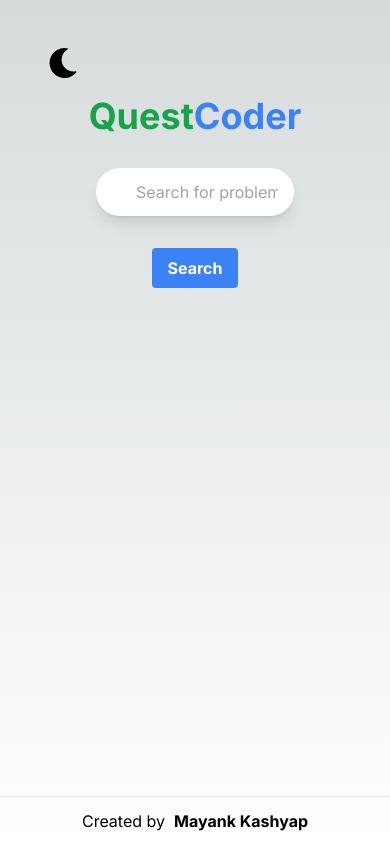
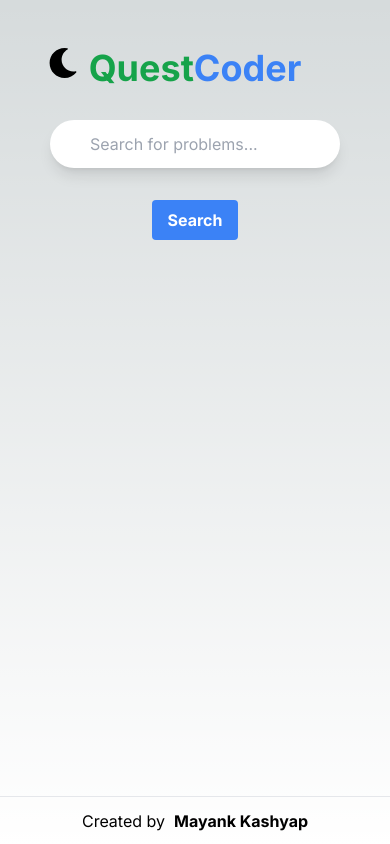
Before and after one commit to mayankkashyap1373/questcoder_client, a Next.js app: page / in a window 390 px wide. Built offline with nearby package versions, Linux system fonts and the light colour scheme.

Commit message:
Add mobile optimization

```diff
--- a/app/page.js
+++ b/app/page.js
@@ -30,7 +30,7 @@ export default function Home() {
       <button onClick={toggleDarkMode} className='absolute mt-12 ml-12 text-3xl sm:text-2xl'>
         {darkMode ? <FaSun /> : <FaMoon />}
       </button>
-      <main className="flex flex-col items-center p-24">
+      <main className="flex flex-col items-center p-12 sm:p-24 md:18">
         <h1 className="text-4xl sm:text-6xl font-bold text-center mb-8">
           <span className={`${!darkMode ? 'text-green-600': 'text-green-900'}`}>Quest</span><span className={`${!darkMode ? 'text-blue-500': 'text-blue-900'}`}>Coder</span>
         </h1>
--- a/components/ProblemCard.js
+++ b/components/ProblemCard.js
@@ -29,7 +29,7 @@ export default function ProblemCard({ problem, darkMode }) {
     const capitalizedTags = problem.tags.map(tag => capitalizeFirstLetter(tag));
 
     return (
-        <div className={`shadow-md rounded-md p-5 mb-5 overflow-x-hidden overflow-y-auto ${darkMode ? 'bg-gray-800 text-white' : 'bg-white text-black'}`}>
+        <div className={`shadow-md rounded-md p-5 mb-1 overflow-x-hidden overflow-y-auto ${darkMode ? 'bg-gray-800 text-white' : 'bg-white text-black'}`}>
             <h2 className="text-xl font-bold mb-2">{problem.name}</h2>
             <p className="mb-4 text-sm">{problemStatement}</p>
             <p><strong>Difficulty Level:</strong> {difficultyLevel || 'Not provided'}</p>
--- a/components/SearchForm.js
+++ b/components/SearchForm.js
@@ -11,6 +11,7 @@ export default function SearchForm({darkMode}) {
     const [filters, setFilters] = useState({ source: [], difficulty: [] });
     const [searched, setSearched] = useState(false);
     const [problemInfo, setProblemInfo] = useState({});
+    const [loading, setLoading] = useState(false);
 
     useEffect(() => {
         handleFilterChange(filters);
@@ -36,8 +37,9 @@ export default function SearchForm({darkMode}) {
             if (filters.difficulty && filters.difficulty.length > 0) {
                 urlForProblemsSearch += `&difficulty=${filters.difficulty.join(',')}`;
             }
-
+            setLoading(true);
             const problemsData = await axios.get(urlForProblemsSearch);
+            setLoading(false);
             console.log("Problems data in Search Form:", problemsData);
             setProblems(problemsData.data.problems);
             const problemInfoData = await axios.get(urlForProblemInfo);
@@ -46,6 +48,7 @@ export default function SearchForm({darkMode}) {
             setSearched(true);
 
         } catch (error) {
+            setLoading(false);
             console.error('Error:', error);
         }
     };
@@ -55,9 +58,12 @@ export default function SearchForm({darkMode}) {
     };
 
     return (
-            <>
-                <form onSubmit={handleSubmit} className={`w-full ${darkMode ? 'dark' : ''}`}>
-                    <div className="relative w-full sm:w-7/12 m-auto">
+        <div>
+        {loading ?
+        <div className="w-16 h-16 border-t-4 border-b-4 border-blue-500 rounded-full animate-spin" /> :
+
+            (<><form onSubmit={handleSubmit} className={`w-full ${darkMode ? 'dark' : ''}`}>
+                <div className="relative w-full md:w-1/2 sm:w-1/2 m-auto">
                     <input
                         type="text"
                         className={`h-12 rounded-full w-full py-2 px-4 leading-tight focus:outline-none pl-10 shadow-lg ${darkMode ? 'text-white bg-gray-800 focus:bg-gray-700 focus:border-blue-500' : 'text-gray-900 bg-white focus:bg-white focus:border-blue-500'}`}
@@ -81,5 +87,8 @@ export default function SearchForm({darkMode}) {
             <Results searchTerm={searchTerm} problems={problems} darkMode={darkMode} onFilterChange={handleFilterChange} filters={filters} />
             </div>
             </>
+            )}
+
+        </div>
 )
 }
--- a/tailwind.config.js
+++ b/tailwind.config.js
@@ -12,6 +12,15 @@ module.exports = {
         'gradient-conic':
           'conic-gradient(from 180deg at 50% 50%, var(--tw-gradient-stops))',
       },
+      animation: {
+        'spin': 'spin 2s linear infinite',
+       },
+       keyframes: {
+         spin: {
+           '0%': { transform: 'rotate(0deg)' },
+           '100%': { transform: 'rotate(360deg)' },
+         },
+       },
     },
     screens: {
       'sm': '800px',
```
Lines whose indentation alone changed are shown as unchanged.
